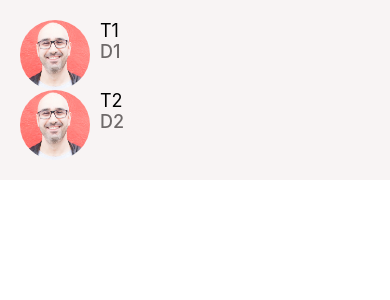
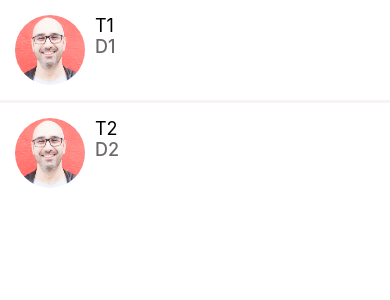
Before and after one commit to jehadabuawwad/done-with-it, a React Native app: screen / in a window 390 px wide. Shown: the top 300 px of the page. Built offline with nearby package versions, Linux system fonts and the light colour scheme.

Commit message:
feat : items seperators component added

```diff
--- a/App.tsx
+++ b/App.tsx
@@ -8,15 +8,18 @@
 
 const DoneWithIt = () => {
   return (
-    <View style={styles.container}>
-      {/* <Card
-        title='Red jacket for sale'
-        subTitle='100$'
-        image={require("./app/assets/card_photos/jacket.jpg")}
-      /> */}
-      {/* <DetailsScreen /> */}
+    // <View style={styles.container}>
+    //   {/* <Card
+    //     title='Red jacket for sale'
+    //     subTitle='100$'
+    //     image={require("./app/assets/card_photos/jacket.jpg")}
+    //   /> */}
+    //   {/* <DetailsScreen /> */}
+
+    // </View>
+    <>
       <MessagesScreen />
-    </View>
+    </>
   );
 };
 
@@ -24,7 +27,6 @@
   container: {
     backgroundColor: colors.cardBackground,
     padding: 20,
-
   },
 });
 
--- a/app/components/ListItem.tsx
+++ b/app/components/ListItem.tsx
@@ -25,7 +25,7 @@
 };
 
 const styles = StyleSheet.create({
-  container: { flexDirection: "row" },
+  container: { flexDirection: "row", padding: 15 },
   image: { width: 70, height: 70, borderRadius: 35, marginRight: 10 },
   subTitle: { color: colors.gray, fontWeight: "500" },
   title: {},
--- /dev/null
+++ b/app/components/ListItemSeperator.tsx
@@ -0,0 +1,14 @@
+import * as React from "react";
+import { StyleSheet, View } from "react-native";
+import colors from "../config/colors";
+
+interface IItemSeperatorProps {}
+
+const ItemSeperator: React.FunctionComponent<IItemSeperatorProps> = () => {
+  return <View style={styles.seperator}></View>;
+};
+
+const styles = StyleSheet.create({
+  seperator: { width: "100%", height: 3, backgroundColor: colors.light },
+});
+export default ItemSeperator;
--- a/app/config/colors.js
+++ b/app/config/colors.js
@@ -9,4 +9,5 @@
   offGreen: "#72cac3",
   offOrange: "#ea676a",
   cardBackground: "#f8f4f4",
+  light: "#f8f4f4",
 };
--- a/app/screens/MessageScreen.tsx
+++ b/app/screens/MessageScreen.tsx
@@ -6,6 +6,7 @@
   SafeAreaView,
 } from "react-native";
 import { ListItem } from "../components/ListItem";
+import ItemSeperator from "../components/ListItemSeperator";
 
 interface IMessagesScreenProps {}
 
@@ -38,6 +39,7 @@
             image={item.image}
           />
         )}
+        ItemSeparatorComponent={ItemSeperator}
       />
     </SafeAreaView>
   );
```
